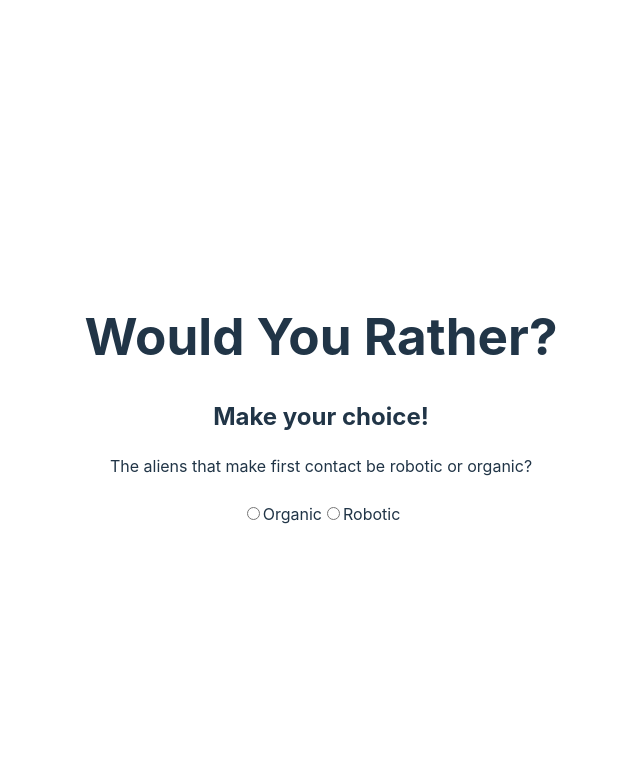
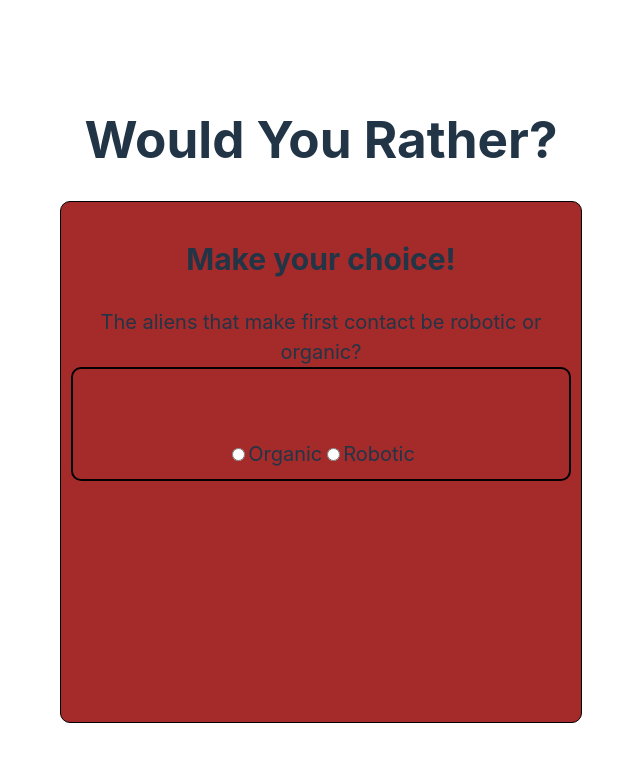
Before and after one commit to Lornwri/would-you-rather, a Vue app: page / in a window 1280 px wide. Shown: the top 762 px of the page, without its empty margins (319-959 px from the left). Built offline with nearby package versions, Linux system fonts and the light colour scheme.

Commit message:
Initial post
Signed-off-by: Lornwri <34406133+Lornwri@users.noreply.github.com>

```diff
--- a/src/components/WouldYouRather.vue
+++ b/src/components/WouldYouRather.vue
@@ -9,31 +9,57 @@ defineProps({
  answer2: String,
 })
 
+const emit = defineEmits(['answer-selected'])
+
 const choice = ref('')
+
+function choiceMade() {
+  emit('answer-selected', choice.value)}
 
 </script>
 
 <template>
 
+  <div id="wyr">
+
   <h2>Make your choice!</h2>
 
+    <div id="question">
   {{question}}
+    </div>
 
+    <div id="answers">
   <br>
   <br>
-
   <!--Create buttons for answers using HTML value -->
   <input v-model="choice" v-bind:value="answer1" type="radio" id="answer-1">
   <label for="answer-1">{{answer1}}</label>
 
   <input v-model="choice" v-bind:value="answer2" type="radio" id="answer-2">
   <label for="answer-2">{{answer2}}</label>
+    </div>
 
+  </div>
 
 </template>
 
 <style scoped>
 
+#wyr {
+  background-color: brown;
+  padding: 10px;
+  width: 500px;
+  height: 500px;
+  border: 1px solid black;
+  border-radius: 10px;
+  text-align: center;
+  font-size: 20px;
+}
 
-
+#answers {
+  padding: 10px;
+  background-color: brown;
+  border: 2px solid black;
+  border-radius: 10px;
+}
 </style>
```
